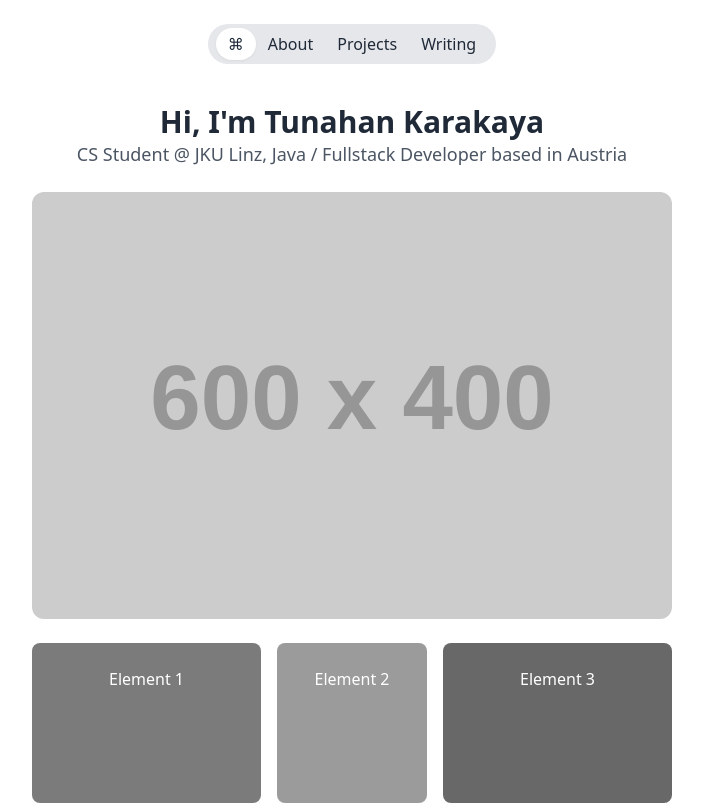
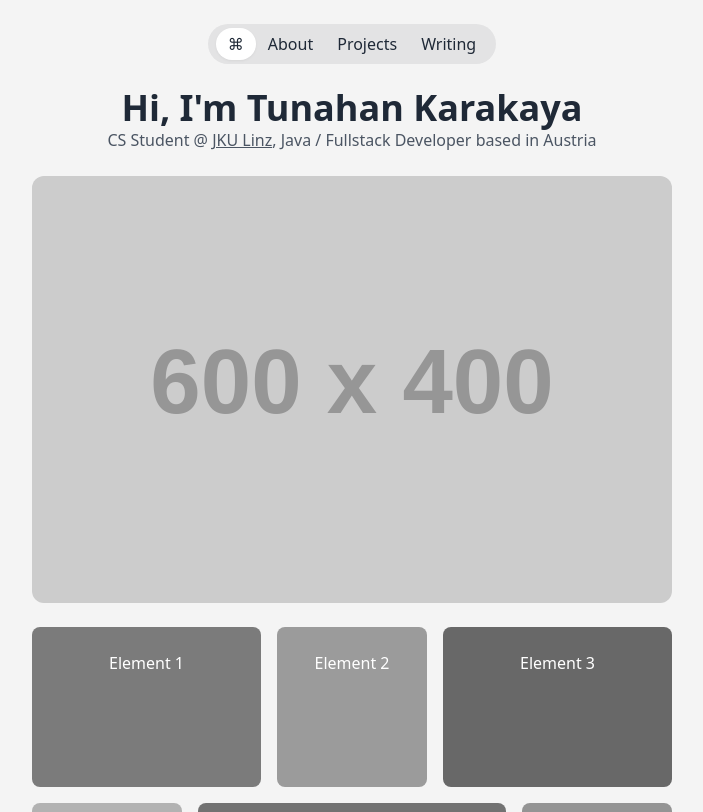
Before and after one commit to devtunahan/www, a React (Vite) app: page / in a window 1280 px wide. Shown: the top 812 px of the page, without its empty margins (288-991 px from the left). Built offline with nearby package versions, Linux system fonts and the light colour scheme.

Commit message:
added minor details

```diff
--- a/src/App.css
+++ b/src/App.css
@@ -1,6 +1,10 @@
 @tailwind base;
 @tailwind components;
 @tailwind utilities;
+
+body {
+  background-color: #F4F4F4;
+}
 
 /* Footer.css */
 .footer {
--- a/src/components/Navbar.jsx
+++ b/src/components/Navbar.jsx
@@ -31,7 +31,7 @@ function Navbar() {
   return (
     <>
       <nav className='relative flex justify-center mt-6 text-base font-medium' ref={navRef}>
-        <div className='bg-gray-200 p-2 rounded-full text-gray-800 relative'>
+        <div className='bg-[#E3E3E4] p-2 rounded-full text-gray-800 relative'>
           <div
             className="absolute bg-white drop-shadow-sm rounded-full transition-all duration-300 ease-in-out h-8 top-1/2 -translate-y-1/2"
             style={sliderStyle}
--- a/src/pages/Home.jsx
+++ b/src/pages/Home.jsx
@@ -2,11 +2,11 @@ import React from 'react';
 
 function Home() {
   return (
-    <div className="mt-6 mx-auto max-w-2xl p-4 overflow-x-auto">
+    <div className="mt-2 mx-auto max-w-2xl p-4 overflow-x-auto">
       <div className="text-center">
-        <h1 className="text-3xl font-bold text-gray-800 sm:text-3xl">Hi, I'm Tunahan Karakaya</h1>
-        <p className='text-lg text-gray-600 sm:text-lg'>
-          CS Student @ <button className=''>JKU Linz</button>, Java / Fullstack Developer based in Austria
+        <h1 className="text-3xl font-bold text-gray-800 sm:text-4xl">Hi, I'm Tunahan Karakaya</h1>
+        <p className='text-base text-gray-600 sm:text-base'>
+          CS Student @ <a className='underline' href="https://www.jku.at/" target="_blank">JKU Linz</a>, Java / Fullstack Developer based in Austria
         </p>
         <div className="flex justify-center mt-6">
           <img className="w-full h-auto rounded-xl grayscale" src="https://placehold.co/600x400" alt="Placeholder" />
```
